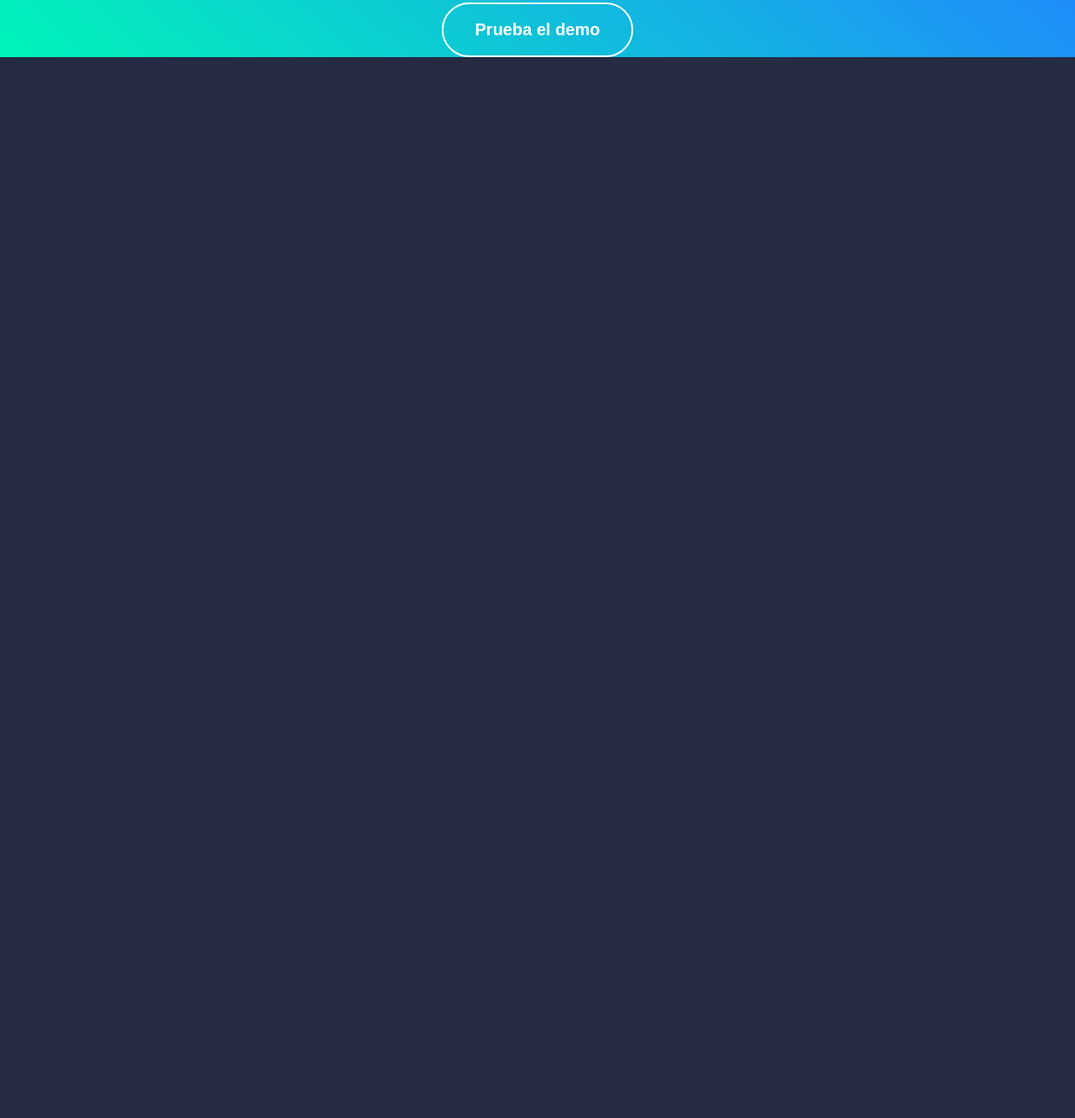
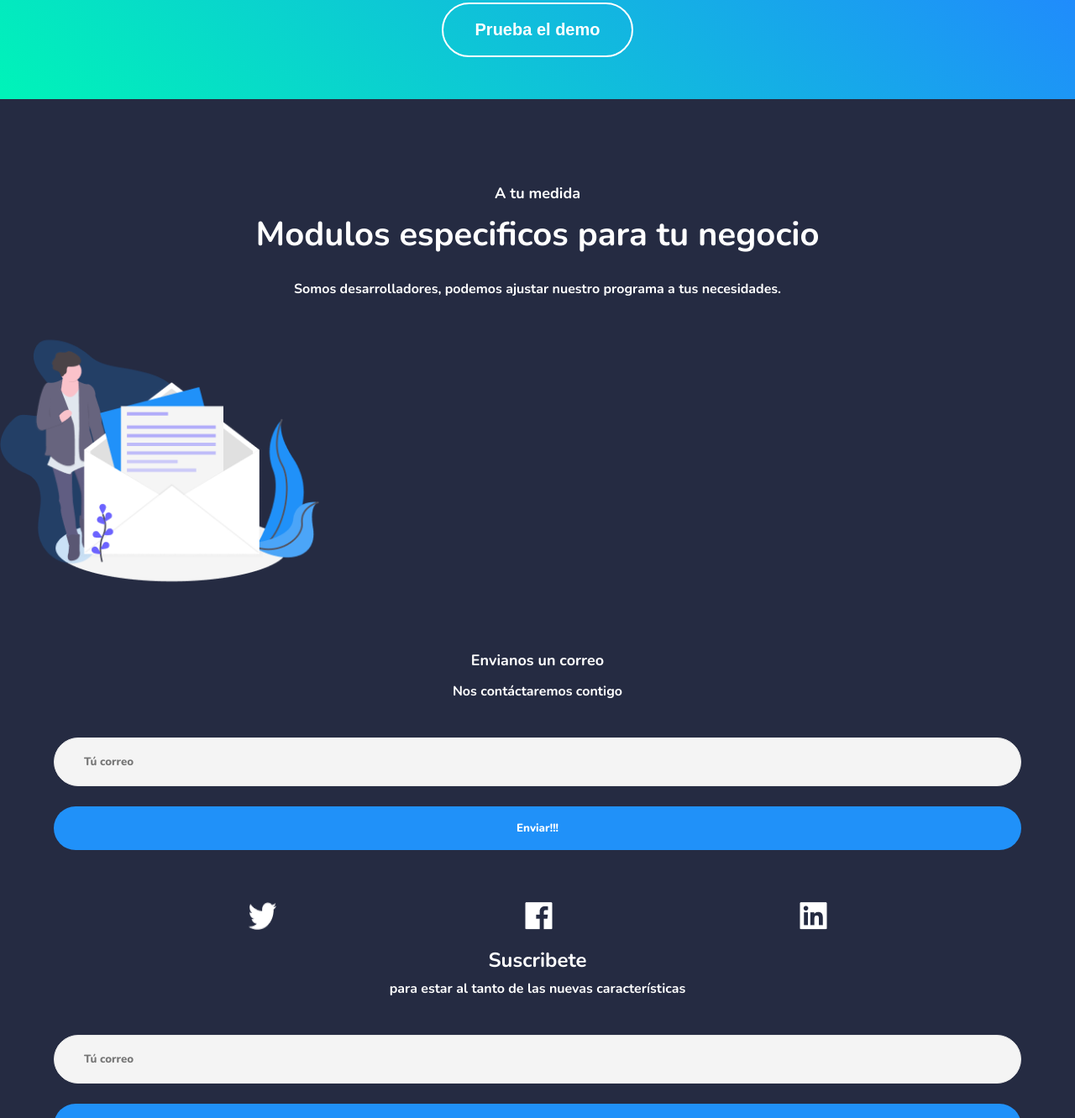
Before and after one commit to cristian1337/virpos, a plain HTML site: page index.html in a window 1280 px wide. Shown: the part 2971-4302 px from the top of the page at 84% size. Before the commit the page ends 3039 px from the top, so only its background shows below. Drawn offline with nearby package versions, Linux system fonts and the light colour scheme.

Commit message:
segundo avance de la landing

```diff
--- a/index.html
+++ b/index.html
@@ -75,7 +75,7 @@
                     </div>
                 </div>
 
-                <img class="ventaja" src="./assets/ventajas1.png" alt="">
+                <img class="ventaja" src="./assets/ventajas2.png" alt="">
                 <div class="items">
                     <div class="item">
                         <div class="icono">
@@ -116,12 +116,47 @@
                     hacer tus ventas y llevar un control de estas con reportes graficos y de utilidades todos con
                     la facilidad de exportarlos a excel o pdf.</p>
                 <button class="boton-demo texto-boton2 margen2">Compra ahora</button>
-                <button class="boton-demo2 texto-boton2">Prueba el demo</button>
+                <button class="boton-demo2 texto-boton2 margen-bottom">Prueba el demo</button>
+            </div>
+        </div>
+        <div class="inscripcion">
+            <div class="texto-bienvenida">
+                <h6>A tu medida</h6>
+                <h1>Modulos especificos
+                    para tu negocio</h1>
+                <p>Somos desarrolladores, podemos ajustar nuestro
+                    programa a tus necesidades.</p>
+            </div>
+            <img class="suscribe" src="./assets/suscribe.png" alt="">
+            <div class="form-suscribe">
+                <div class="texto-bienvenida text-form">
+                    <h6>Envianos un correo</h6>
+                    <p>Nos contáctaremos contigo</p>
+                    <div class="form">
+                        <input type="text" placeholder="Tú correo">
+                        <button>Enviar!!!</button>
+                    </div>
+                </div>
             </div>
         </div>
     </main>
     <footer>
-
+        <div class="redes">
+            <img src="./assets/twitter.png" alt="twitter">
+            <img src="./assets/facebook.png" alt="facebook">
+            <img src="./assets/linkedin.png" alt="linkedin">
+        </div>
+        <div class="form-suscribe">
+            <div class="texto-bienvenida text-form">
+                <h2 class="text-form">Suscribete</h2>
+                <p>para estar al tanto
+                    de las nuevas características</p>
+                <div class="form">
+                    <input type="text" placeholder="Tú correo">
+                    <button>Suscribete!!!</button>
+                </div>
+            </div>
+        </div>
     </footer>
 </body>
 </html>
--- a/main.css
+++ b/main.css
@@ -106,3 +106,51 @@ nav{
 .margen2{
     margin: 20px;
 }
+.margen-bottom{
+    margin-bottom: 50px;
+}
+.suscribe{
+    width: 380px;
+}
+.inscripcion{
+    margin-top: 50px;
+}
+.text-form p{
+    margin-top: 10px;
+    margin-bottom: 35px;
+}
+.form{
+    display: flex;
+    flex-direction: column;
+    width: 90%;
+}
+.form input{
+    background: #F4F4F4;
+    border: 1px solid #E8E8E8;
+    border-radius: 39px;
+    padding: 19px 35px;
+    margin: 12px 0px;
+    font-family: 'Nunito', sans-serif;
+    color: black;
+    font-weight: 800;
+}
+.form button{
+    background: #2091F9;
+    border-radius: 35px;
+    padding: 17px 35px;
+    margin: 12px 0px;
+    font-family: 'Nunito', sans-serif;
+    color: white;
+    font-weight: 800;
+    border: none;
+}
+footer{
+    margin: 50px 0;
+}
+.redes {
+    display: flex;
+    justify-content: space-evenly;
+}
+.text-form{
+    margin-bottom: 0px;
+}
```
Also changed, not shown: assets/facebook.png (added), assets/linkedin.png (added), assets/suscribe.png (added), assets/twitter.png (added), assets/ventajas2.png (added).
